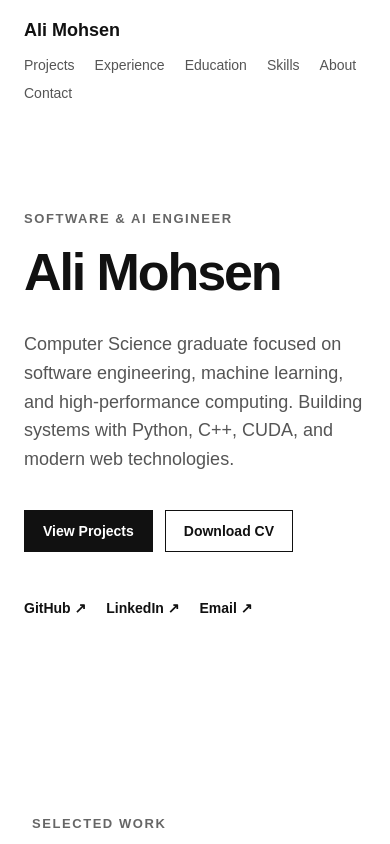
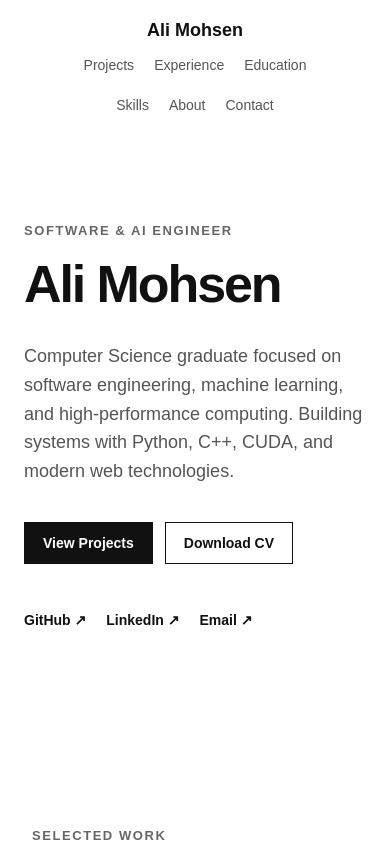
Before and after one commit to amoh909/amoh909.github.io, a React (Vite) app: page / in a window 390 px wide. Shown: the top 844 px of the page. Built offline with nearby package versions, Linux system fonts and the light colour scheme.

Commit message:
Improve mobile navigation layout

```diff
--- a/src/App.tsx
+++ b/src/App.tsx
@@ -10,6 +10,7 @@ function App() {
           <a href="#projects">Projects</a>
           <a href="#experience">Experience</a>
           <a href="#education">Education</a>
+          <span className="mobile-nav-break" />
           <a href="#skills">Skills</a>
           <a href="#about">About</a>
           <a href="#contact">Contact</a>
--- a/src/index.css
+++ b/src/index.css
@@ -11,6 +11,11 @@ body {
   font-family: Arial, Helvetica, sans-serif;
   background: #ffffff;
   color: #111111;
+}
+
+html,
+body {
+  overflow-x: hidden;
 }
 
 a {
@@ -385,13 +390,15 @@ a {
   .navbar {
     padding: 20px 24px;
     flex-direction: column;
-    align-items: flex-start;
+    align-items: center;
     gap: 16px;
   }
 
   .navbar nav {
+    justify-content: center;
     flex-wrap: wrap;
     gap: 12px 20px;
+    font-size: 14px;
   }
 
   .hero {
@@ -563,3 +570,15 @@ a {
 .coursework-link:hover {
   text-decoration: underline;
 }
+
+.mobile-nav-break {
+  display: none;
+}
+
+@media (max-width: 700px) {
+  .mobile-nav-break {
+    display: block;
+    flex-basis: 100%;
+    height: 0;
+  }
+}
```
